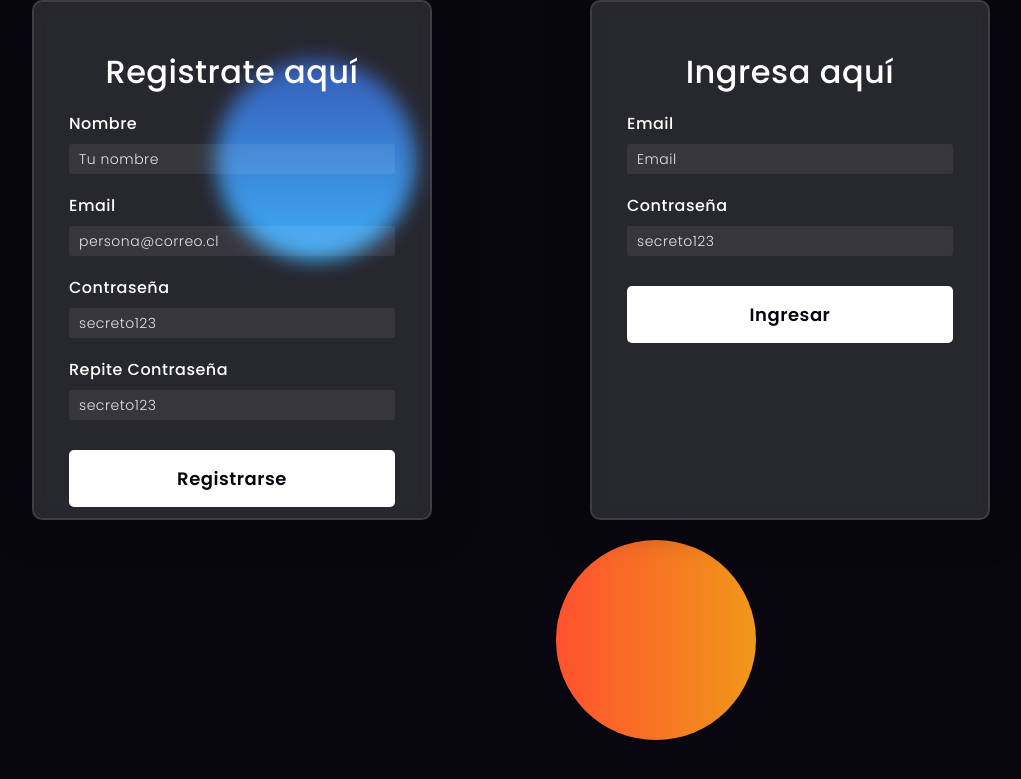
After one commit to mbensan/python_febrero_23, a Flask app: template flask_mysql/templates/auth.html in a window 1280 px wide. The commit adds this page. Shown: the top 779 px of the page, without its empty margins (129-1150 px from the left). Run offline with Flask 3, Linux system fonts and the light colour scheme; the template is opened without the code that fills it, so the values that code supplies are empty.

Commit message:
Auth con Flask

```diff
--- a/flask_mysql/app/controllers/authors.py
+++ b/flask_mysql/app/controllers/authors.py
@@ -1,9 +1,11 @@
 from flask import session, redirect, render_template, Blueprint, request, flash
 from app.models.author_model import Author
+from app.decorators import login_required
 
 authors = Blueprint('authors', __name__)
 
 @authors.route('/')
+@login_required
 def home():
     authors_dicts = Author.get_all()
     #return render_template('countries.html', countries=countries_dicts)
--- a/flask_mysql/app/controllers/books.py
+++ b/flask_mysql/app/controllers/books.py
@@ -1,9 +1,11 @@
 from flask import session, redirect, render_template, Blueprint, request, flash
 from app.models.book_model import Book
+from app.decorators import login_required
 
 books = Blueprint('books', __name__)
 
 @books.route('/')
+@login_required
 def home():
     books_dicts = Book.get_all()
     return render_template('books.html', books=books_dicts)
--- a/flask_mysql/server.py
+++ b/flask_mysql/server.py
@@ -1,13 +1,18 @@
+from flask_bcrypt import Bcrypt
 from flask import Flask, render_template, request, redirect, session
 app = Flask(__name__)
 
 app.secret_key = 'Mi Clave'
 
+bcrypt = Bcrypt(app)
+
 from app.controllers.countries import countries
 from app.controllers.cities import cities
 from app.controllers.authors import authors
 from app.controllers.books import books
+from app.controllers.auth import auth
 
+app.register_blueprint(auth)
 app.register_blueprint(countries, url_prefix='/countries')
 app.register_blueprint(cities, url_prefix='/cities')
 app.register_blueprint(authors, url_prefix='/authors')
--- /dev/null
+++ b/flask_mysql/templates/auth.html
@@ -0,0 +1,210 @@
+<!DOCTYPE html>
+<html lang="en">
+
+<head>
+  <!-- Design by foolishdeveloper.com -->
+  <title>Glassmorphism login Form Tutorial in html css</title>
+
+  <link rel="preconnect" href="https://fonts.gstatic.com">
+  <link rel="stylesheet" href="https://cdnjs.cloudflare.com/ajax/libs/font-awesome/5.15.4/css/all.min.css">
+  <link href="https://fonts.googleapis.com/css2?family=Poppins:wght@300;500;600&display=swap" rel="stylesheet">
+  <link href="https://cdn.jsdelivr.net/npm/bootstrap@5.3.0-alpha3/dist/css/bootstrap.min.css" rel="stylesheet" integrity="sha384-KK94CHFLLe+nY2dmCWGMq91rCGa5gtU4mk92HdvYe+M/SXH301p5ILy+dN9+nJOZ" crossorigin="anonymous">
+  <!--Stylesheet-->
+  <style media="screen">
+    *,
+    *:before,
+    *:after {
+      padding: 0;
+      margin: 0;
+      box-sizing: border-box;
+    }
+
+    body {
+      background-color: #080710;
+    }
+
+    .background {
+      width: 430px;
+      height: 520px;
+      position: absolute;
+      transform: translate(-50%, -50%);
+      left: 50%;
+      top: 50%;
+    }
+
+    .background .shape {
+      height: 200px;
+      width: 200px;
+      position: absolute;
+      border-radius: 50%;
+    }
+
+    .shape:first-child {
+      background: linear-gradient(#1845ad,
+          #23a2f6);
+      left: -80px;
+      top: -80px;
+    }
+
+    .shape:last-child {
+      background: linear-gradient(to right,
+          #ff512f,
+          #f09819);
+      right: -30px;
+      bottom: -80px;
+    }
+
+    .container {
+      display: flex;
+      justify-content: space-around;
+    }
+
+    form {
+      height: 520px;
+      width: 400px;
+      background-color: rgba(255, 255, 255, 0.13);
+      top: 50%;
+      left: 50%;
+      border-radius: 10px;
+      backdrop-filter: blur(10px);
+      border: 2px solid rgba(255, 255, 255, 0.1);
+      box-shadow: 0 0 40px rgba(8, 7, 16, 0.6);
+      padding: 50px 35px;
+    }
+
+    form * {
+      font-family: 'Poppins', sans-serif;
+      color: #ffffff;
+      letter-spacing: 0.5px;
+      outline: none;
+      border: none;
+    }
+
+    form h3 {
+      font-size: 32px;
+      font-weight: 500;
+      line-height: 40px;
+      text-align: center;
+    }
+
+    label {
+      display: block;
+      margin-top: 20px;
+      font-size: 16px;
+      font-weight: 500;
+    }
+
+    input {
+      display: block;
+      height: 30px;
+      width: 100%;
+      background-color: rgba(255, 255, 255, 0.07);
+      border-radius: 3px;
+      padding: 0 10px;
+      margin-top: 8px;
+      font-size: 14px;
+      font-weight: 300;
+    }
+
+    ::placeholder {
+      color: #e5e5e5;
+    }
+
+    button {
+      margin-top: 30px;
+      width: 100%;
+      background-color: #ffffff;
+      color: #080710;
+      padding: 15px 0;
+      font-size: 18px;
+      font-weight: 600;
+      border-radius: 5px;
+      cursor: pointer;
+    }
+
+    .social {
+      margin-top: 30px;
+      display: flex;
+    }
+
+    .social div {
+      background: red;
+      width: 150px;
+      border-radius: 3px;
+      padding: 5px 10px 10px 5px;
+      background-color: rgba(255, 255, 255, 0.27);
+      color: #eaf0fb;
+      text-align: center;
+    }
+
+    .social div:hover {
+      background-color: rgba(255, 255, 255, 0.47);
+    }
+
+    .social .fb {
+      margin-left: 25px;
+    }
+
+    .social i {
+      margin-right: 4px;
+    }
+  </style>
+</head>
+
+<body>
+  <div class="background">
+    <div class="shape"></div>
+    <div class="shape"></div>
+  </div>
+
+  {% with messages = get_flashed_messages(with_categories=true) %}     <!-- declara una variable llamada mensajes -->
+      {% if messages %}                            <!-- comprobar si hay algún mensaje -->
+        {% for category, message in messages %}            <!-- recorrer los mensajes -->
+          <div class="alert alert-{{category}} alert-dismissible fade show" role="alert">
+            {{message}}
+            <button type="button" class="btn-close" data-bs-dismiss="alert" aria-label="Close"></button>
+          </div>
+          <!-- muestra cada mensaje en una etiqueta de párrafo -->
+        {% endfor %}
+      {% endif %}
+    {% endwith %}
+  <div class="container">
+    <form class="form" action="/register" method="post">
+      <h3>Registrate aquí</h3>
+
+      <label for="username">Nombre</label>
+      <input type="text" placeholder="Tu nombre" id="name" name="name" required>
+
+      <label for="username">Email</label>
+      <input type="email" placeholder="persona@correo.cl" id="email" name="email" required>
+
+      <label for="password">Contraseña</label>
+      <input type="password" placeholder="secreto123" id="password" name="password">
+
+      <label for="password">Repite Contraseña</label>
+      <input type="password" placeholder="secreto123" id="pass_confirm" name="pass_confirm">
+
+      <button>Registrarse</button>
+      <!--
+        <div class="social">
+          <div class="go"><i class="fab fa-google"></i> Google</div>
+          <div class="fb"><i class="fab fa-facebook"></i> Facebook</div>
+        </div>
+      -->
+    </form>
+    <form class="form" action="/login" method="post">
+      <h3>Ingresa aquí</h3>
+
+      <label for="username">Email</label>
+      <input required type="email" placeholder="Email" id="email" name="email">
+
+      <label for="password">Contraseña</label>
+      <input required type="password" placeholder="secreto123" id="password" name="password">
+
+      <button>Ingresar</button>
+    </form>
+
+  </div>
+</body>
+
+</html>
```
Also changed, not shown: flask_mysql/app/controllers/auth.py (added, +82 -0 lines), flask_mysql/app/decorators.py (added, +12 -0 lines), flask_mysql/app/models/user_model.py (added, +68 -0 lines), flask_mysql/templates/base.html (+34 -0 lines), flask_mysql/templates/home.html (added, +14 -0 lines).
